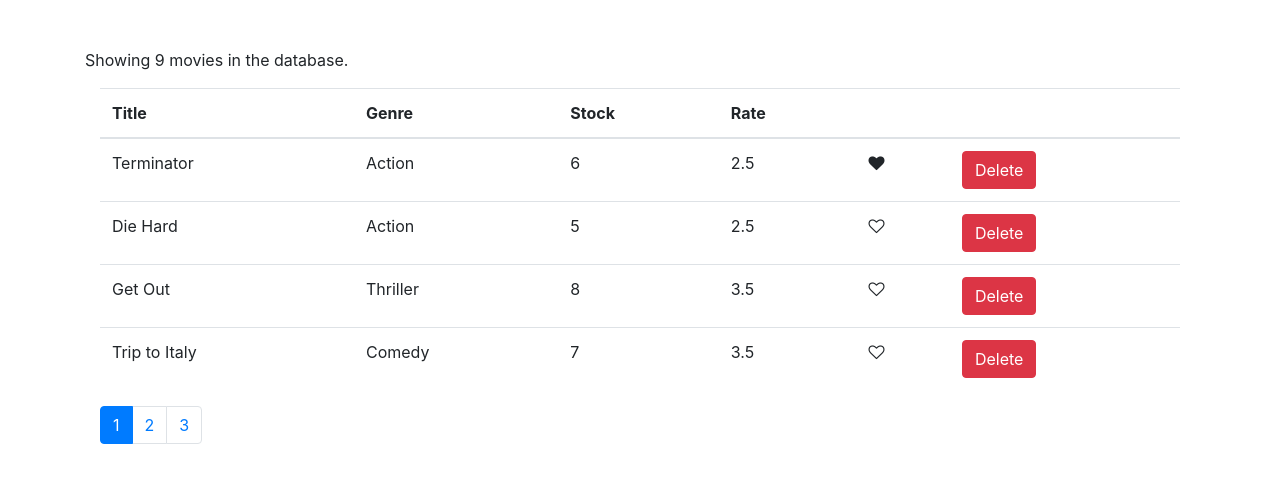
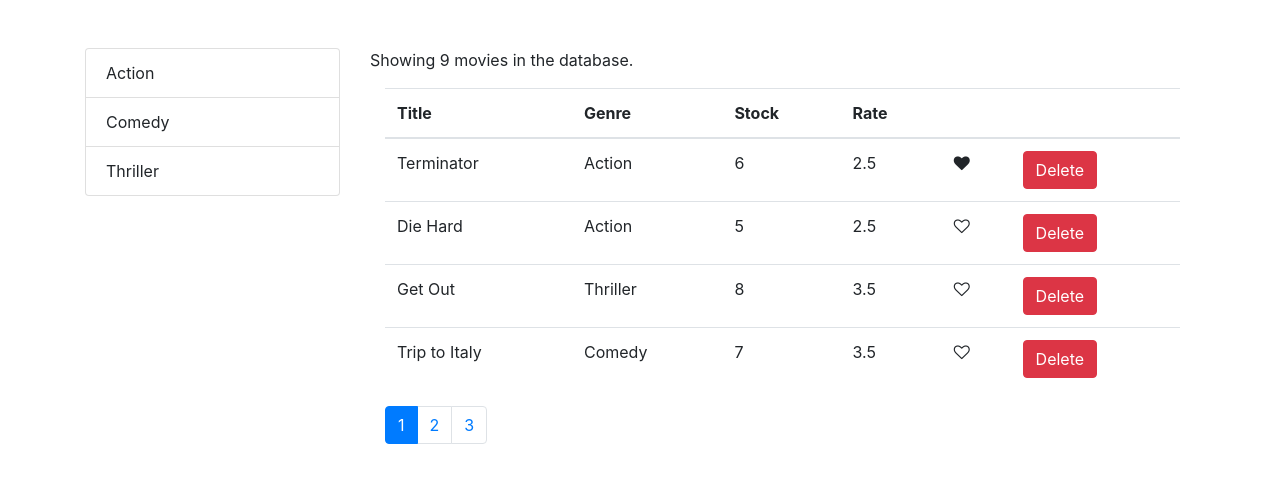
Before and after one commit to ShanuSaini/react, a React (Create React App) app in the folder lp3/: page /movies in a window 1280 px wide. Shown: the top 482 px of the page. Built offline with nearby package versions, Linux system fonts and the light colour scheme.

Commit message:
displaying genre items - LP3
displaying genre items - LP3
Default Props
Item selection

```diff
--- /dev/null
+++ b/lp3/src/components/common/listGroup.jsx
@@ -0,0 +1,21 @@
+import React from 'react';
+
+const ListGroup = (props) => {
+  const { items, selectedItem, onItemSelect } = props;
+
+  return (
+    <ul className="list-group">
+      { items.map(
+        item =>
+          <li onClick={()=>onItemSelect(item)} key={item[props.valueProperty]} className={selectedItem === item ? 'cp list-group-item active' : 'cp list-group-item'}>{item[props.textProperty]}</li>
+      )}
+    </ul>
+  );
+}
+
+ListGroup.defaultProps = {
+  textProperty: 'name',
+  valueProperty: '_id'
+};
+
+export default ListGroup;
--- a/lp3/src/components/movies.jsx
+++ b/lp3/src/components/movies.jsx
@@ -1,14 +1,24 @@
 import React, { Component } from 'react';
-import { getMovies, deleteMovie  } from '../services/fakeMovieService';
+import { getMovies  } from '../services/fakeMovieService';
+import { getGenres } from '../services/fakeGenreService.js';
 import Like from './common/like';
 import Pagination from './common/pagination';
 import { paginate } from '../utills/paginate';
+import ListGroup from './common/listGroup';
 
 class Movies extends Component {
     state = {
+        movies: [],
+        genres: [],
+        currentPage: 1,
+        pageSize: 4,
+    };
+
+    componentDidMount(){
+        this.setState({
             movies: getMovies(),
-        currentPage: 1,
-        pageSize: 4
+            genres: getGenres(),
+        });
     }
 
     constructor(){
@@ -60,6 +70,13 @@ class Movies extends Component {
         );
     }
 
+    handleGenreSelect = genre => {
+        // console.log('handleGenreSelect = ', genre);
+        this.setState({
+            selectedGenre: genre
+        });
+    }
+
     render(){
         const moviesLength = this.state.movies.length;
         const { pageSize, currentPage } = this.state;
@@ -70,7 +87,15 @@ class Movies extends Component {
         const movies = paginate(this.state.movies, currentPage, pageSize);
 
         return (
-            <React.Fragment>
+            <div className="row">
+                <div className="col-3">
+                    <ListGroup // Default Props = textProperty: 'name', valueProperty: '_id'
+                        items={this.state.genres}
+                        selectedItem={this.state.selectedGenre}
+                        onItemSelect={this.handleGenreSelect}
+                    />
+                </div>
+                <div className="col">
                     <p>Showing {moviesLength} movies in the database.</p>
                     <div className="container">
                         <table className="table">
@@ -95,7 +120,8 @@ class Movies extends Component {
                             onPageChange={this.handlePageChange}
                         />
                     </div>
-            </React.Fragment>
+                </div>
+            </div>
         );
     }
 }
```
Lines whose indentation alone changed are shown as unchanged.
